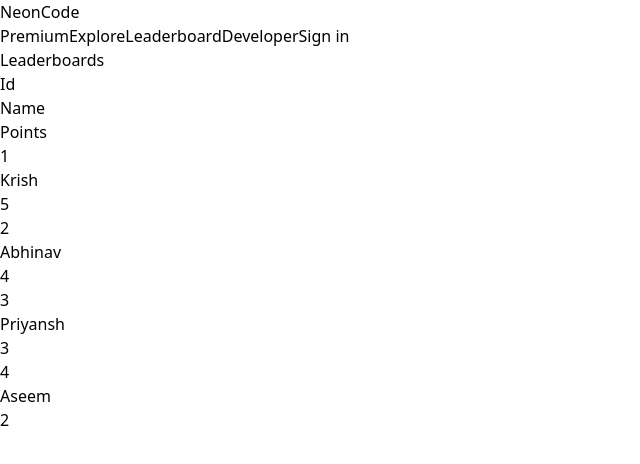
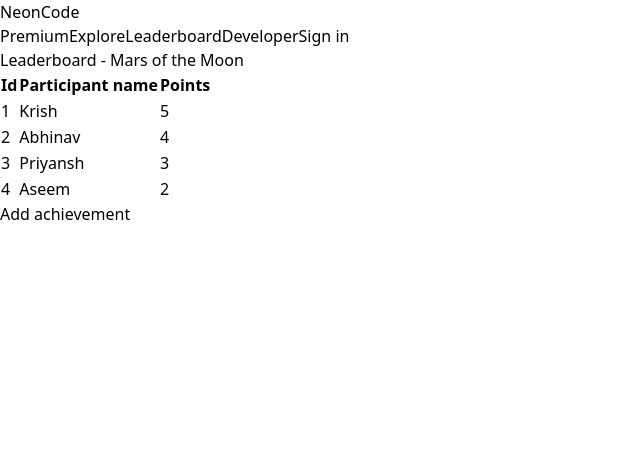
Before and after one commit to Official-Krish/NeonCode, a React (Vite) app in the folder frontend/: page /leaderboard in a window 1280 px wide. Shown: the top 464 px of the page, without its empty margins (0-640 px from the left). Built offline with nearby package versions, Linux system fonts and the light colour scheme.

Commit message:
Changed leaderboard ui

```diff
--- a/frontend/src/pages/Leaderboard.tsx
+++ b/frontend/src/pages/Leaderboard.tsx
@@ -9,28 +9,30 @@ export const Leaderboard = ({
       <div className="bg-gray-800 pb-8">
     <Topbar/>
     </div>
-      <div className="my-8">
-        <div className="flex justify-center">
-        <h1 className="text-bold text-4xl pb-5">Leaderboards</h1>
-        </div>
-
-
-        <div className="shadow-md my-4 mih-h-[50vh] px-4 py-4">
-          <div className="flex my-8 pl-20">
-            <div className="w-1/3">Id</div>
-            <div className="w-1/3">Name</div>
-            <div className="w-1/3">Points</div>
-          </div>
-          {leaderboard.map((item) => (
-            <div className="flex my-4 text-lg bg-white shadow-sm py-4 px-2 pl-20">
-              <div className="w-1/3">{item.id}</div>
-              <div className="w-1/3">{item.name}</div>
-              <div className="w-1/3">{item.points}</div>
-            </div>
-          ))}
-          <div className="flex"></div>
-        </div>
+      <div className="max-w-4xl mx-auto p-4">
+      <h1 className="text-2xl font-bold mb-4">Leaderboard - Mars of the Moon</h1>
+      <div className="overflow-x-auto">
+        <table className="min-w-full bg-white shadow-md rounded-lg">
+          <thead>
+            <tr className="bg-gray-100 text-left">
+              <th className="py-2 px-4">Id</th>
+              <th className="py-2 px-4">Participant name</th>
+              <th className="py-2 px-4">Points</th>
+            </tr>
+          </thead>
+          <tbody>
+            {leaderboard.map(items => (
+              <tr key={items.id} className="border-t">
+                <td className="py-2 px-4">{items.id}</td>
+                <td className="py-2 px-4">{items.name}</td>
+                <td className="py-2 px-4">{items.points}</td>
+              </tr>
+            ))}
+          </tbody>
+        </table>
       </div>
+      <button className="mt-4 px-4 py-2 bg-purple-600 text-white rounded-lg">Add achievement</button>
+    </div>
       </div>
     );
   };
```
